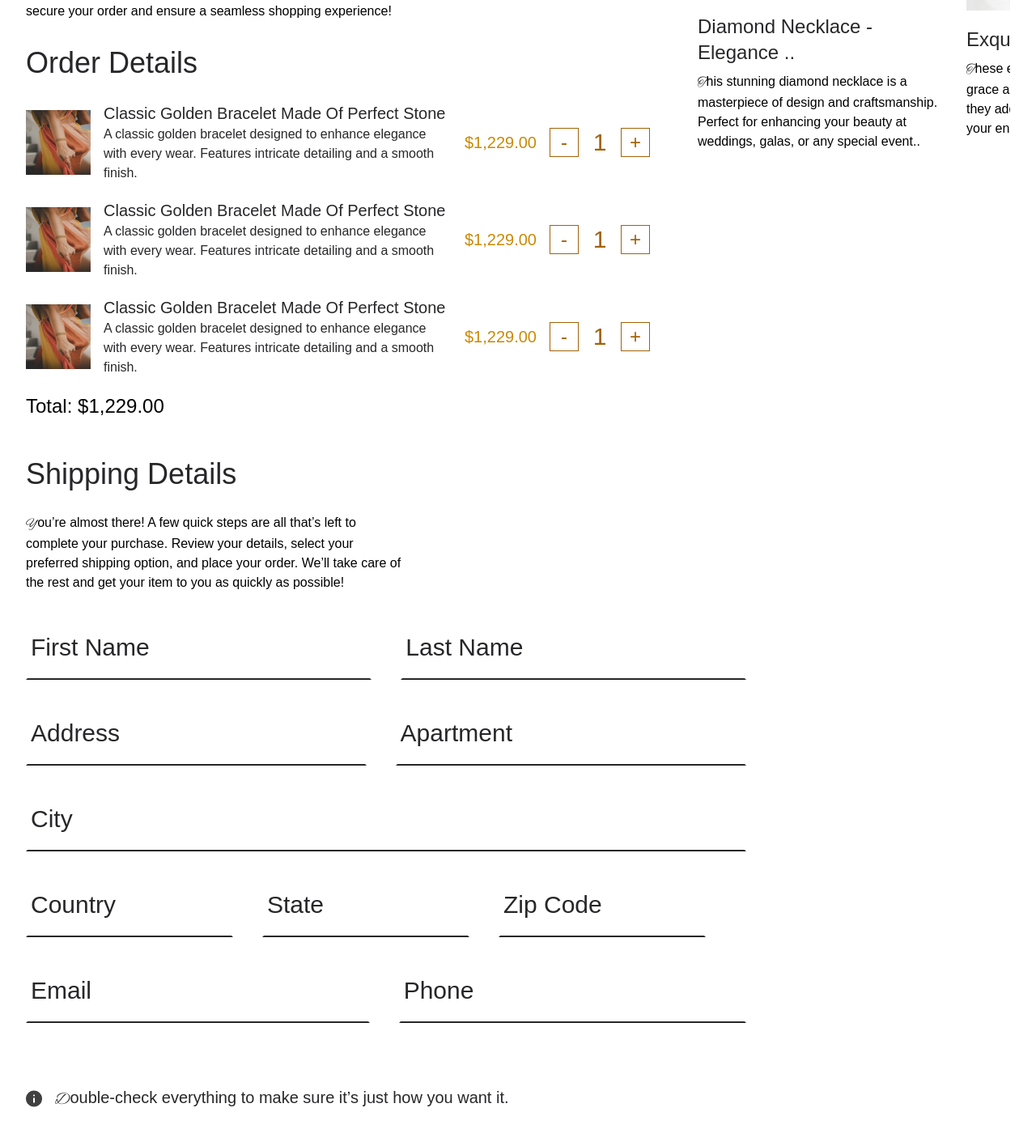
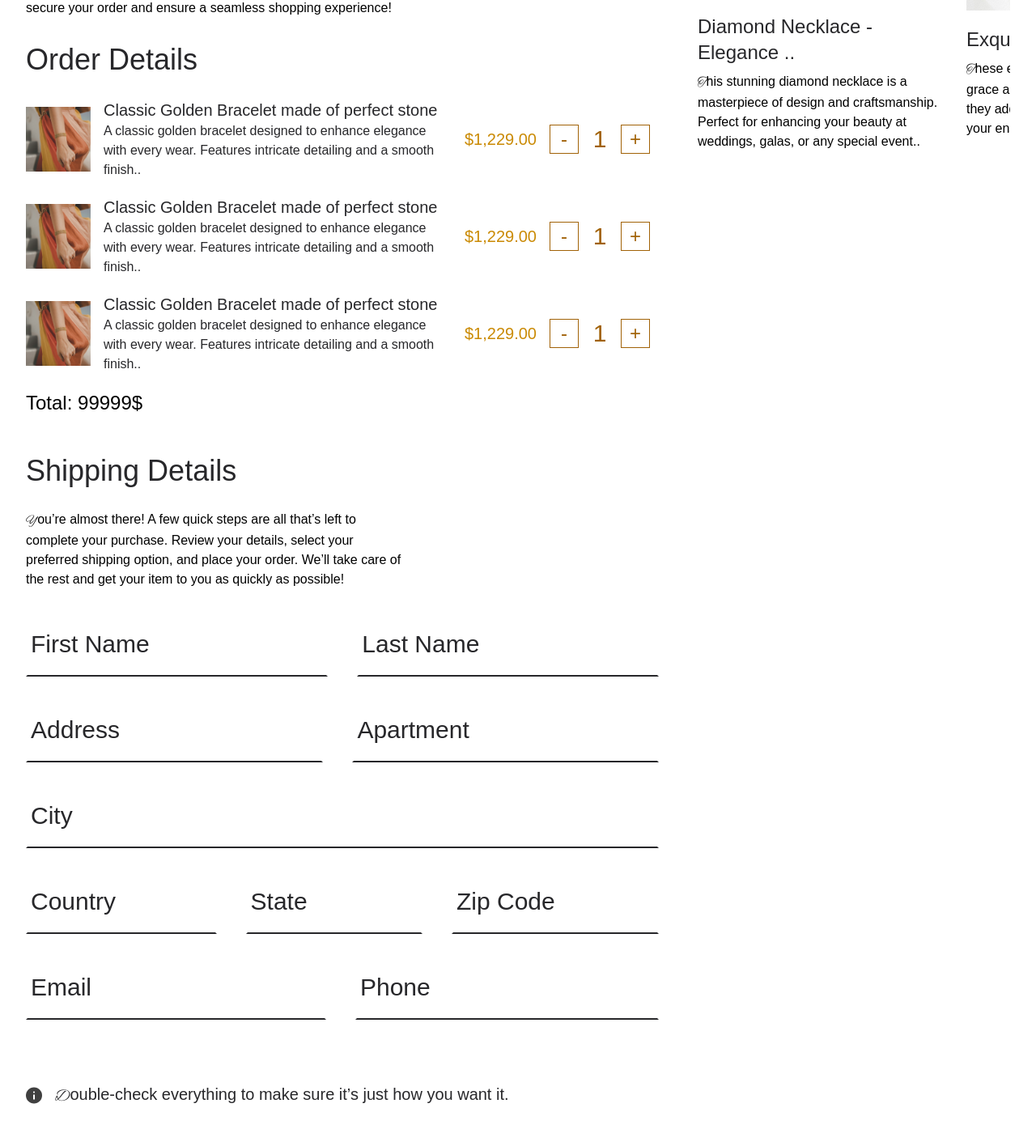
Before and after one commit to HumptyDumpy01/viajewels-app-enhanced, an Angular app: page /check-out/1 in a window 1280 px wide. Shown: the part 364-1780 px from the top of the page at 81% size. Built offline with nearby package versions, Linux system fonts and the light colour scheme; a web font is replaced by a local one.

Commit message:
Implented the responsiveness for check-out page.

```diff
--- /dev/null
+++ b/src/app/UI/cards/order-detail-card/order-detail-card.component.html
@@ -0,0 +1,23 @@
+<figure class="flex flex-col md:flex-row md:items-center gap-4">
+  <img [alt]="imgData().alt" [attr.src]="imgData().src" class="w-20 h-20 object-cover">
+  <div>
+    <h2 class="text-xl text-zinc-800">{{ heading() | trimText: 70 }}</h2>
+    <p class="text-zinc-800 max-w-screen-sm-xl">{{ text() | trimText: 120 }}</p>
+  </div>
+  <div class="flex items-center gap-4">
+    <span class="text-yellow-600 text-xl">{{ totalPrice() | currency }}</span>
+    <div class="flex items-center gap-2 ">
+      <button (click)="decreaseItemCount()" [class]="'w-9 h-9 border text-2xl' + getButtonExtraStyles"
+              [disabled]="jewelDetails().itemsLeft === 0"
+              type="button">-
+      </button>
+      <input [class]="'text-3xl text-center focus:outline-none w-9 disabled:text-zinc-500 text-yellow-700'"
+             [defaultValue]="jewelDetails().itemsLeft === 0 ? 0 : itemCounter()"
+             [disabled]="jewelDetails().itemsLeft === 0" placeholder="1"
+             type="number">
+      <button (click)="increaseItemCount()" [class]="'w-9 h-9 border text-2xl' + getButtonExtraStyles"
+              [disabled]="jewelDetails().itemsLeft === 0" type="button">+
+      </button>
+    </div>
+  </div>
+</figure>
--- /dev/null
+++ b/src/app/UI/cards/order-detail-card/order-detail-card.component.ts
@@ -0,0 +1,43 @@
+import { Component, input, OnInit, signal } from '@angular/core';
+import { CurrencyPipe } from '@angular/common';
+import { ImgDataType } from '../collection-card/collection-card.component';
+import { TrimTextPipe } from '../../../trim-text.pipe';
+
+@Component({
+  selector: 'app-order-detail-card',
+  imports: [
+    CurrencyPipe,
+    TrimTextPipe
+  ],
+  standalone: true,
+  templateUrl: './order-detail-card.component.html',
+  styleUrl: './order-detail-card.component.css'
+})
+export class OrderDetailCardComponent implements OnInit {
+  itemCounter = signal<number>(1);
+  totalPrice = signal<number | null>(null);
+  imgData = input.required<ImgDataType>();
+  heading = input.required<string>();
+  text = input.required<string>();
+
+  ngOnInit() {
+    this.totalPrice.update(() => this.jewelDetails().itemPrice * this.itemCounter());
+  }
+
+  jewelDetails = input.required<{ itemsLeft: number; itemPrice: number }>();
+
+  increaseItemCount() {
+    this.itemCounter.update((count) => this.jewelDetails().itemsLeft > count ? count + 1 : count);
+    this.totalPrice.update(() => this.jewelDetails().itemPrice * this.itemCounter());
+  }
+
+  decreaseItemCount() {
+    this.itemCounter.update((count) => count > 1 ? count - 1 : count);
+    this.totalPrice.update(() => this.jewelDetails().itemPrice * this.itemCounter());
+  }
+
+  get getButtonExtraStyles() {
+    return this.jewelDetails().itemsLeft === 0 ? ' text-zinc-500 border-zinc-500' :
+      ' text-yellow-700 border-yellow-700';
+  }
+}
--- a/src/app/UI/links/navigate-to-link/navigate-to-link.component.html
+++ b/src/app/UI/links/navigate-to-link/navigate-to-link.component.html
@@ -1,2 +1,2 @@
 <a [routerLink]="href()" class="hover:underline-offset-1 hover:underline pb-2
-hover:text-amber-600 transition-all duration-200">{{ label() }}</a>
+hover:text-amber-600 transition-all duration-200 text-nowrap">{{ label() }}</a>
--- a/src/app/layout/minified-item-cards/minified-item-cards.component.html
+++ b/src/app/layout/minified-item-cards/minified-item-cards.component.html
@@ -1,5 +1,5 @@
 <div
-  class="gap-5 items-center max-w-[386px] overflow-x-auto scrollbar-hidden pt-2 order-1 lg:order-none hidden lg:flex">
+  class="gap-5 items-center max-w-[386px] overflow-x-auto scrollbar-hidden pt-2 order-1 flex lg:order-none">
   <app-item-card
     *ngFor="let item of items()"
     [addedToWishlist]="item.addedToWishlist"
--- a/src/app/pages/check-out/check-out-header/check-out-header.component.html
+++ b/src/app/pages/check-out/check-out-header/check-out-header.component.html
@@ -1,14 +1,11 @@
 <section class="mb-12">
-  <div class="flex items-start justify-between">
-    <div>
-
-      <div class="flex items-center gap-2 pb-2 text-nowrap overflow-x-auto">
+  <!--<div class="flex items-center gap-2 pb-2 overflow-y-auto max-w-96">
     <app-navigate-to-link [href]="['/']" label="Home ." />
     <app-navigate-to-link [href]="['/jewelry']" label="Jewelry ." />
         <app-navigate-to-link [href]="getLinkData().jewelUrl" [label]="getLinkData().jewelHeading" />
     <app-navigate-to-link [href]="['/check-out', id()!]" label="Checkout" />
-      </div>
-      <div>
+  </div>-->
+  <span class="text-yellow-600 text-xl uppercase">let's checkout!</span>
   <h1 class="text-zinc-800 text-5xl max-w-screen-sm-xl leading-tight">Good choice! Let's finish your order!</h1>
   <app-paragraph class="mt-6 inline-block mb-8">
     <span class="font-alexBrush">Y</span>ou've made a fantastic selection! We’re thrilled to help you bring this
@@ -18,100 +15,27 @@
   </app-paragraph>
   <h2 class="text-4xl text-zinc-800 mb-7">Order Details</h2>
   <div class="flex flex-col justify-center gap-5">
-          <figure class="flex items-center gap-4">
-            <img alt="Image 1" class="w-20 h-20" src="jewelry/classic-gold-bracelet/classic-gold-bracelet-1.png">
-            <div>
-              <h2 class="text-xl text-zinc-800">Classic Golden Bracelet Made Of Perfect Stone</h2>
-              <p class="text-zinc-800 max-w-screen-sm-xl">A classic golden bracelet designed to enhance elegance with
-                every
-                wear. Features
-                intricate detailing and a
-                smooth finish.
-              </p>
+    <app-order-detail-card
+      [heading]="jewelDetails!.itemDetails.heading"
+      [imgData]="{alt: 'Image 1', src: 'jewelry/classic-gold-bracelet/classic-gold-bracelet-1.png'}"
+      [jewelDetails]="{itemsLeft: jewelDetails!.itemsLeft, itemPrice: jewelDetails!.itemDetails.price}"
+      text="A classic golden bracelet designed to enhance elegance with every wear. Features intricate detailing and a smooth finish."
+    />
+
+    <app-order-detail-card
+      [heading]="jewelDetails!.itemDetails.heading"
+      [imgData]="{alt: 'Image 1', src: 'jewelry/classic-gold-bracelet/classic-gold-bracelet-1.png'}"
+      [jewelDetails]="{itemsLeft: jewelDetails!.itemsLeft, itemPrice: jewelDetails!.itemDetails.price}"
+      text="A classic golden bracelet designed to enhance elegance with every wear. Features intricate detailing and a smooth finish."
+    />
+
+    <app-order-detail-card
+      [heading]="jewelDetails!.itemDetails.heading"
+      [imgData]="{alt: 'Image 1', src: 'jewelry/classic-gold-bracelet/classic-gold-bracelet-1.png'}"
+      [jewelDetails]="{itemsLeft: jewelDetails!.itemsLeft, itemPrice: jewelDetails!.itemDetails.price}"
+      text="A classic golden bracelet designed to enhance elegance with every wear. Features intricate detailing and a smooth finish."
+    />
   </div>
-            <div class="flex items-center gap-4">
-              <span class="text-yellow-600 text-xl">{{ totalPrice() | currency }}</span>
-              <div class="flex items-center gap-2 ">
-                <button (click)="decreaseItemCount()" [class]="'w-9 h-9 border text-2xl' + getButtonExtraStyles"
-                        [disabled]="jewelDetails?.itemsLeft === 0"
-                        type="button">-
-                </button>
-                <input [class]="'text-3xl text-center focus:outline-none w-9 disabled:text-zinc-500 text-yellow-700'"
-                       [defaultValue]="jewelDetails?.itemsLeft === 0 ? 0 : itemCounter()"
-                       [disabled]="jewelDetails?.itemsLeft === 0" placeholder="1"
-                       type="number">
-                <button (click)="increaseItemCount()" [class]="'w-9 h-9 border text-2xl' + getButtonExtraStyles"
-                        [disabled]="jewelDetails?.itemsLeft === 0" type="button">+
-                </button>
-              </div>
-            </div>
-          </figure>
-
-          <figure class="flex items-center gap-4">
-            <img alt="Image 1" class="w-20 h-20" src="jewelry/classic-gold-bracelet/classic-gold-bracelet-1.png">
-            <div>
-              <h2 class="text-xl text-zinc-800">Classic Golden Bracelet Made Of Perfect Stone</h2>
-              <p class="text-zinc-800 max-w-screen-sm-xl">A classic golden bracelet designed to enhance elegance with
-                every
-                wear. Features
-                intricate detailing and a
-                smooth finish.
-              </p>
-            </div>
-            <div class="flex items-center gap-4">
-              <span class="text-yellow-600 text-xl">{{ totalPrice() | currency }}</span>
-              <div class="flex items-center gap-2 ">
-                <button (click)="decreaseItemCount()" [class]="'w-9 h-9 border text-2xl' + getButtonExtraStyles"
-                        [disabled]="jewelDetails?.itemsLeft === 0"
-                        type="button">-
-                </button>
-                <input [class]="'text-3xl text-center focus:outline-none w-9 disabled:text-zinc-500 text-yellow-700'"
-                       [defaultValue]="jewelDetails?.itemsLeft === 0 ? 0 : itemCounter()"
-                       [disabled]="jewelDetails?.itemsLeft === 0" placeholder="1"
-                       type="number">
-                <button (click)="increaseItemCount()" [class]="'w-9 h-9 border text-2xl' + getButtonExtraStyles"
-                        [disabled]="jewelDetails?.itemsLeft === 0" type="button">+
-                </button>
-              </div>
-            </div>
-          </figure>
-
-          <figure class="flex items-center gap-4">
-            <img alt="Image 1" class="w-20 h-20" src="jewelry/classic-gold-bracelet/classic-gold-bracelet-1.png">
-            <div>
-              <h2 class="text-xl text-zinc-800">Classic Golden Bracelet Made Of Perfect Stone</h2>
-              <p class="text-zinc-800 max-w-screen-sm-xl">A classic golden bracelet designed to enhance elegance with
-                every
-                wear. Features
-                intricate detailing and a
-                smooth finish.
-              </p>
-            </div>
-            <div class="flex items-center gap-4">
-              <span class="text-yellow-600 text-xl">{{ totalPrice() | currency }}</span>
-              <div class="flex items-center gap-2 ">
-                <button (click)="decreaseItemCount()" [class]="'w-9 h-9 border text-2xl' + getButtonExtraStyles"
-                        [disabled]="jewelDetails?.itemsLeft === 0"
-                        type="button">-
-                </button>
-                <input [class]="'text-3xl text-center focus:outline-none w-9 disabled:text-zinc-500 text-yellow-700'"
-                       [defaultValue]="jewelDetails?.itemsLeft === 0 ? 0 : itemCounter()"
-                       [disabled]="jewelDetails?.itemsLeft === 0" placeholder="1"
-                       type="number">
-                <button (click)="increaseItemCount()" [class]="'w-9 h-9 border text-2xl' + getButtonExtraStyles"
-                        [disabled]="jewelDetails?.itemsLeft === 0" type="button">+
-                </button>
-              </div>
-            </div>
-          </figure>
-        </div>
-        <span class="text-2xl inline-block mt-5 ">Total: {{ totalPrice() | currency }}</span>
-      </div>
-    </div>
-    <div>
-      <h3 class="text-4xl text-zinc-800 mb-2">Your <span class="font-alexBrush">W</span>ishlist</h3>
-      <app-minified-item-cards [items]="getItems()" />
-    </div>
-  </div>
+  <span class="text-2xl inline-block mt-5 ">Total: 99999$</span>
 
 </section>
--- a/src/app/pages/check-out/check-out-header/check-out-header.component.ts
+++ b/src/app/pages/check-out/check-out-header/check-out-header.component.ts
@@ -1,41 +1,27 @@
-import { Component, inject, OnInit, signal } from '@angular/core';
+import { Component, inject, signal } from '@angular/core';
 import { JewelryService } from '../../../jewelry.service';
 import { ActivatedRoute, Router } from '@angular/router';
 import { NavigateToLinkComponent } from '../../../UI/links/navigate-to-link/navigate-to-link.component';
 import { ParagraphComponent } from '../../../typography/paragraph/paragraph.component';
-import { CurrencyPipe } from '@angular/common';
-import { MinifiedItemCardsComponent } from '../../../layout/minified-item-cards/minified-item-cards.component';
+import { OrderDetailCardComponent } from '../../../UI/cards/order-detail-card/order-detail-card.component';
 
 @Component({
   selector: 'app-check-out-header',
   imports: [
     NavigateToLinkComponent,
     ParagraphComponent,
-    CurrencyPipe,
-    MinifiedItemCardsComponent
+    OrderDetailCardComponent
   ],
   standalone: true,
   templateUrl: './check-out-header.component.html',
   styleUrl: './check-out-header.component.css'
 })
-export class CheckOutHeaderComponent implements OnInit {
+export class CheckOutHeaderComponent {
   private jewelryService = inject(JewelryService);
   private route = inject(ActivatedRoute);
   private router = inject(Router);
 
   id = signal(this.route.snapshot.params['id']);
-
-  totalPrice = signal<number | null>(null);
-
-  itemCounter = signal<number>(1);
-
-  getItems() {
-    return this.jewelryService.getJewelry().filter((jewel) => jewel.addedToWishlist).slice(0, 3);
-  }
-
-  ngOnInit() {
-    this.totalPrice.update(() => this.jewelDetails!.itemDetails.price * this.itemCounter());
-  }
 
   get jewelDetails() {
     const jewel = this.jewelryService.getJewel(Number(this.id()));
@@ -53,19 +39,4 @@ export class CheckOutHeaderComponent implements OnInit {
       jewelUrl: [`/jewelry`, `${jewelId()}`]
     };
   }
-
-  increaseItemCount() {
-    this.itemCounter.update((count) => this.jewelDetails!.itemsLeft > count ? count + 1 : count);
-    this.totalPrice.update(() => this.jewelDetails!.itemDetails.price * this.itemCounter());
-  }
-
-  decreaseItemCount() {
-    this.itemCounter.update((count) => count > 1 ? count - 1 : count);
-    this.totalPrice.update(() => this.jewelDetails!.itemDetails.price * this.itemCounter());
-  }
-
-  get getButtonExtraStyles() {
-    return this.jewelDetails?.itemsLeft === 0 ? ' text-zinc-500 border-zinc-500' :
-      ' text-yellow-700 border-yellow-700';
-  }
 }
--- a/src/app/pages/check-out/check-out.component.html
+++ b/src/app/pages/check-out/check-out.component.html
@@ -1,4 +1,12 @@
 <div class="container">
-  <app-check-out-header />
-  <app-shipping-details />
+  <div class="flex gap-12 flex-col bp-1210:flex-row items-start justify-between">
+    <div class="overflow-auto">
+      <app-check-out-header />
+      <app-shipping-details />
+    </div>
+    <div>
+      <h3 class="text-4xl text-zinc-800 mb-2">Your <span class="font-alexBrush">W</span>ishlist</h3>
+      <app-minified-item-cards [items]="getItems()" />
+    </div>
+  </div>
 </div>
--- a/src/app/pages/check-out/shipping-details/shipping-details.component.html
+++ b/src/app/pages/check-out/shipping-details/shipping-details.component.html
@@ -7,27 +7,29 @@
     your preferred shipping option, and place your order. We’ll take care of the rest and get your item to you as
     quickly as possible!
   </app-paragraph>
-  <form class="max-w-screen-bp-890 mt-8">
-    <div class="flex items-center gap-9">
+  <form class="md:max-w-screen-bp-890 w-full mt-8">
+    <div class="flex flex-col md:flex-row md:items-center md:gap-9 gap-3">
       <app-input-control helperText="Enter your first name" mode="black" placeholder="First Name" type="text" />
       <app-input-control helperText="Enter your last name" mode="black" placeholder="Last Name" type="text" />
     </div>
 
-    <div class="flex items-center gap-9">
+    <div class="flex flex-col md:flex-row md:items-center md:gap-9 gap-3">
       <app-input-control helperText="Enter your shipping address" mode="black" placeholder="Address" type="text" />
       <app-input-control helperText="Enter your Apartment(optional)" mode="black" placeholder="Apartment" type="text" />
     </div>
     <div class="w-full">
       <app-input-control helperText="Enter your City" mode="black" placeholder="City" type="text" />
     </div>
-    <div class="flex items-center gap-9">
-      <app-input-control class="max-w-64" helperText="Choose your Country" mode="black" placeholder="Country"
-                         type="text" />
-      <app-input-control class="max-w-64" helperText="Choose a State" mode="black" placeholder="State" type="text" />
+    <div class="flex flex-col md:flex-row md:items-center gap-9">
+      <div class="flex flex-col sm:flex-row sm:items-center gap-9">
+        <app-input-control class="max-w-64" helperText="Choose your Country" mode="black" placeholder="Country"
+                           type="text" />
+        <app-input-control class="max-w-64" helperText="Choose a State" mode="black" placeholder="State" type="text" />
+      </div>
       <app-input-control class="max-w-64" helperText="Enter your Zip Code" mode="black" placeholder="Zip Code"
                          type="number" />
     </div>
-    <div class="flex items-center gap-9 mb-12">
+    <div class="flex flex-col md:flex-row md:items-center gap-9 mb-12">
       <app-input-control helperText="Enter your valid Email" mode="black" placeholder="Email"
                          type="email" />
       <app-input-control helperText="Enter your valid Phone" mode="black" placeholder="Phone"
```
Also changed, not shown: src/app/pages/check-out/check-out.component.ts (+10 -2 lines), src/app/UI/cards/order-detail-card/order-detail-card.component.css (added). Lines whose indentation alone changed are shown as unchanged.
